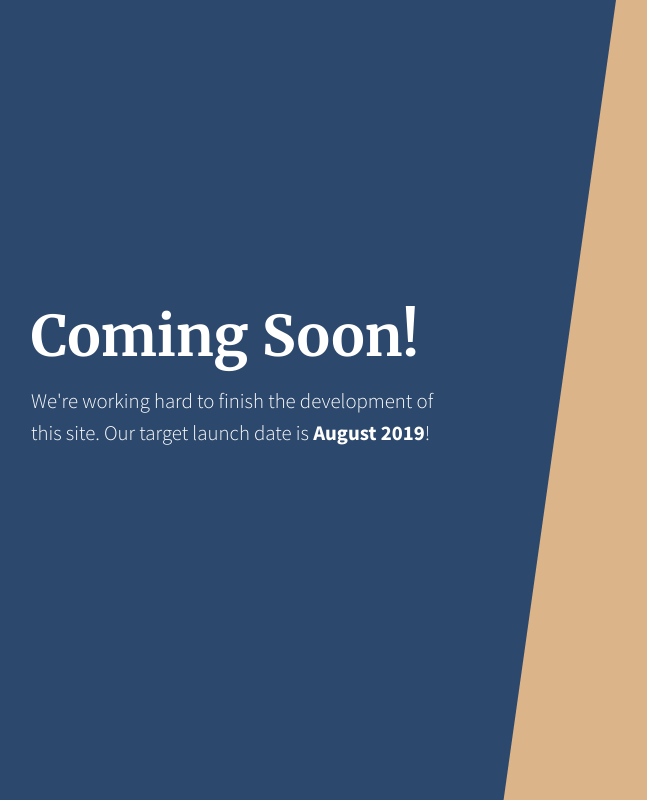
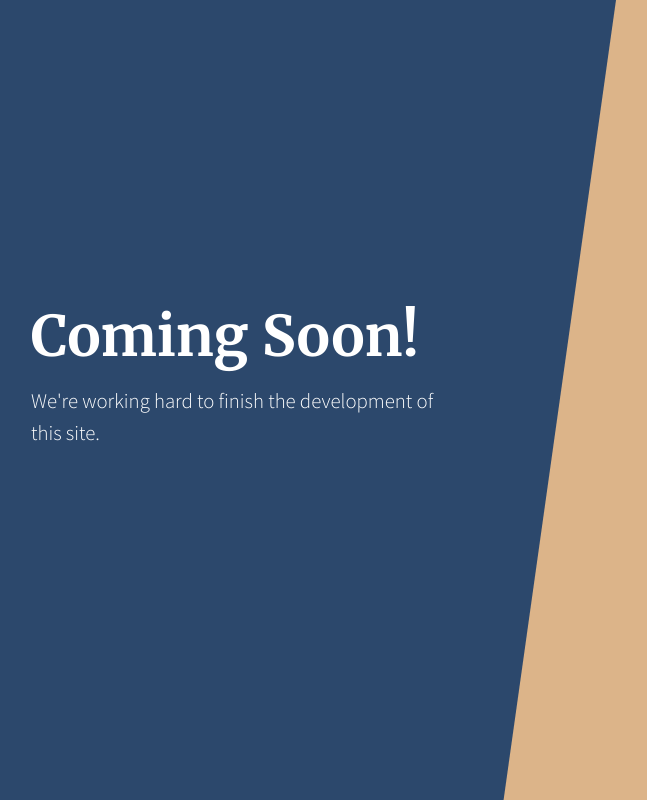
Before and after one commit to khaigen/khaigen.github.io, a website: page index.html in a window 1280 px wide. Shown: the whole page, without its empty margins (32-679 px from the left). Drawn offline with Linux system fonts and the light colour scheme.

Commit message:
Update index.html

```diff
--- a/index.html
+++ b/index.html
@@ -41,8 +41,7 @@
         <div class="col-12 my-auto">
           <div class="masthead-content text-white py-5 py-md-0">
             <h1 class="mb-3">Coming Soon!</h1>
-            <p class="mb-5">We're working hard to finish the development of this site. Our target launch date is
-              <strong>August 2019</strong>!</p>
+            <p class="mb-5">We're working hard to finish the development of this site.</p>
           </div>
         </div>
       </div>
```
